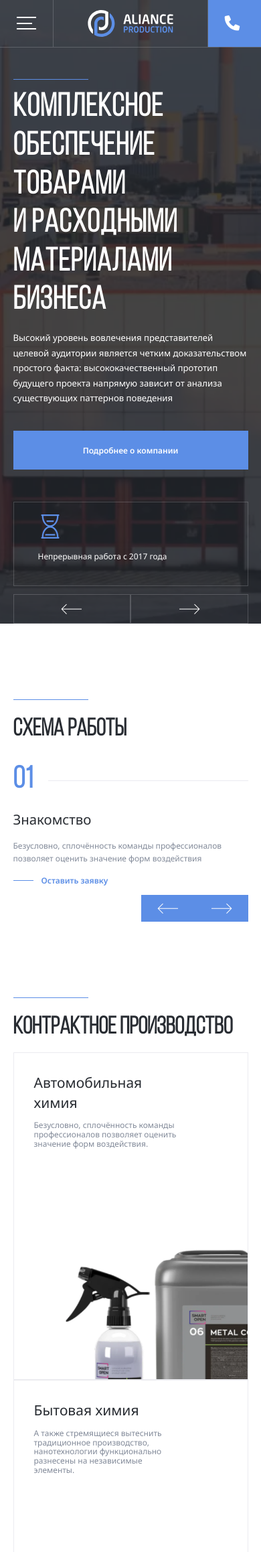
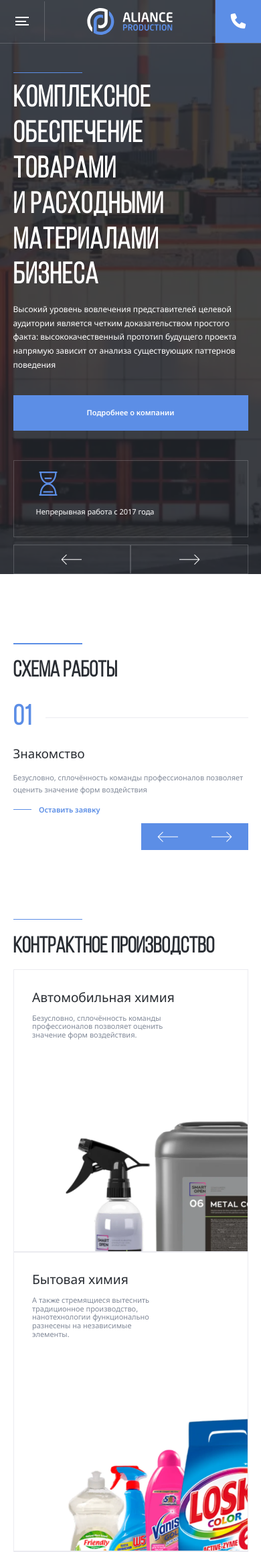
Before and after one commit to Ilnazgashikov/Aliance, a PHP site: page /index.php in a window 390 px wide. Shown: the top 2317 px of the page at 67% size. Run offline with PHP 8.4, Linux system fonts and the light colour scheme.

Commit message:
fix: page width

```diff
--- a/avtohim.php
+++ b/avtohim.php
@@ -1,10 +1,9 @@
-
 <?php
 $page_title = "Автомобильная химия";
 $header_style = "second-header-state";
 $img_src = "img/second-header-state.png";
-$img_alt = "Автомобильная химия";
 include_once('header-page.php'); ?>
+
 <section class="section avtohim-about">
     <div class="container">
         <div class="avtohim-about-block">
--- a/css/style.css
+++ b/css/style.css
@@ -1534,7 +1534,7 @@
         }
         .avtohim-about-img {
             width: 100%;
-            height: 50rem;
+            height: 40rem;
         }
         .second-header-state .img-area  {
             display: none;
@@ -1653,7 +1653,38 @@
         }
     }
     @media (max-width: 576px) {
-
+        .text-area-title {
+            font-size: 4.5rem;
+        }
+        .card-content {
+            padding-right: 5.5rem;
+        }
+        .footer-menu-wrapper {
+            width: 100%;
+        }
+        .footer-menu-wrapper:nth-child(2) {
+            margin-right: 0;
+        }
+        html {
+            font-size: 11px;
+        }
+        .close-menu .mobile-menu-line:nth-child(1) {
+            transform: rotate(45deg) translateY(8px);
+        }
+        .close-menu .mobile-menu-line:nth-child(3) {
+            transform: rotate(-45deg) translateY(-9px);
+        }
+        .logo-link {
+            padding: 0;
+        }
+        .header-button {
+            padding-right: 2rem;
+            padding-left: 2rem;
+        }
+        .mobile-menu-toggle {
+            width: 67px;
+            height: 93%;
+        }
         .about-company-img {
             max-width: 25rem;
             max-height: 25rem;
--- a/header-page.php
+++ b/header-page.php
@@ -119,7 +119,7 @@
                     </div>
 
                 </div>
-                <img src="<?php echo $img_src ?>" alt= "<?php echo $img_alt; ?>" class="img-area">
+                <img src="<?php echo $img_src ?>" class="img-area">
             </div>
         </div>
     </header>
--- a/index.php
+++ b/index.php
@@ -197,6 +197,6 @@
 
         </div>
     </section>
-    <?php
+   <?php
         $cta_open = true;
         include_once('template-parts/footer.php'); ?>
--- a/template-parts/contracts-cart.php
+++ b/template-parts/contracts-cart.php
@@ -32,7 +32,7 @@
                     <a href="#" class="card">
                         <div class="card-content">
                             <h3 class="card-title">Дезинфицирующие средства</h3>
-                            <p class="card-text">Лишь интерактивные прототипы призваны к ответу.Пищевые аэрозоли</p>
+                            <p class="card-text">Безусловно, сплочённость команды профессионалов позволяет оценить значение форм воздействия.</p>
                             <picture>
                                 <source type="image/webp" srcset="img/dezinfect.webp" >
                                 <source type="image/png" srcset="img/dezinfect.png">
```
